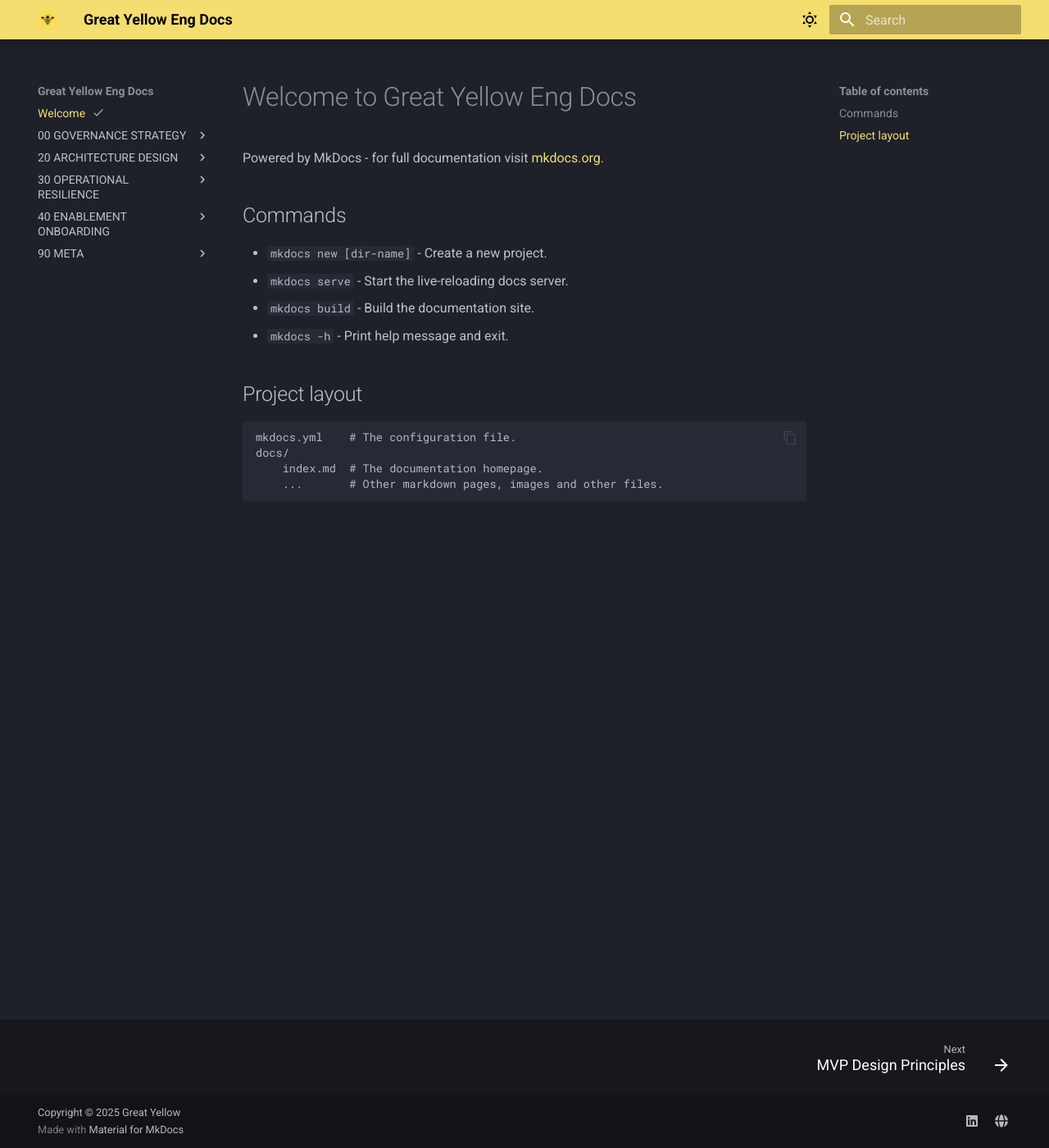
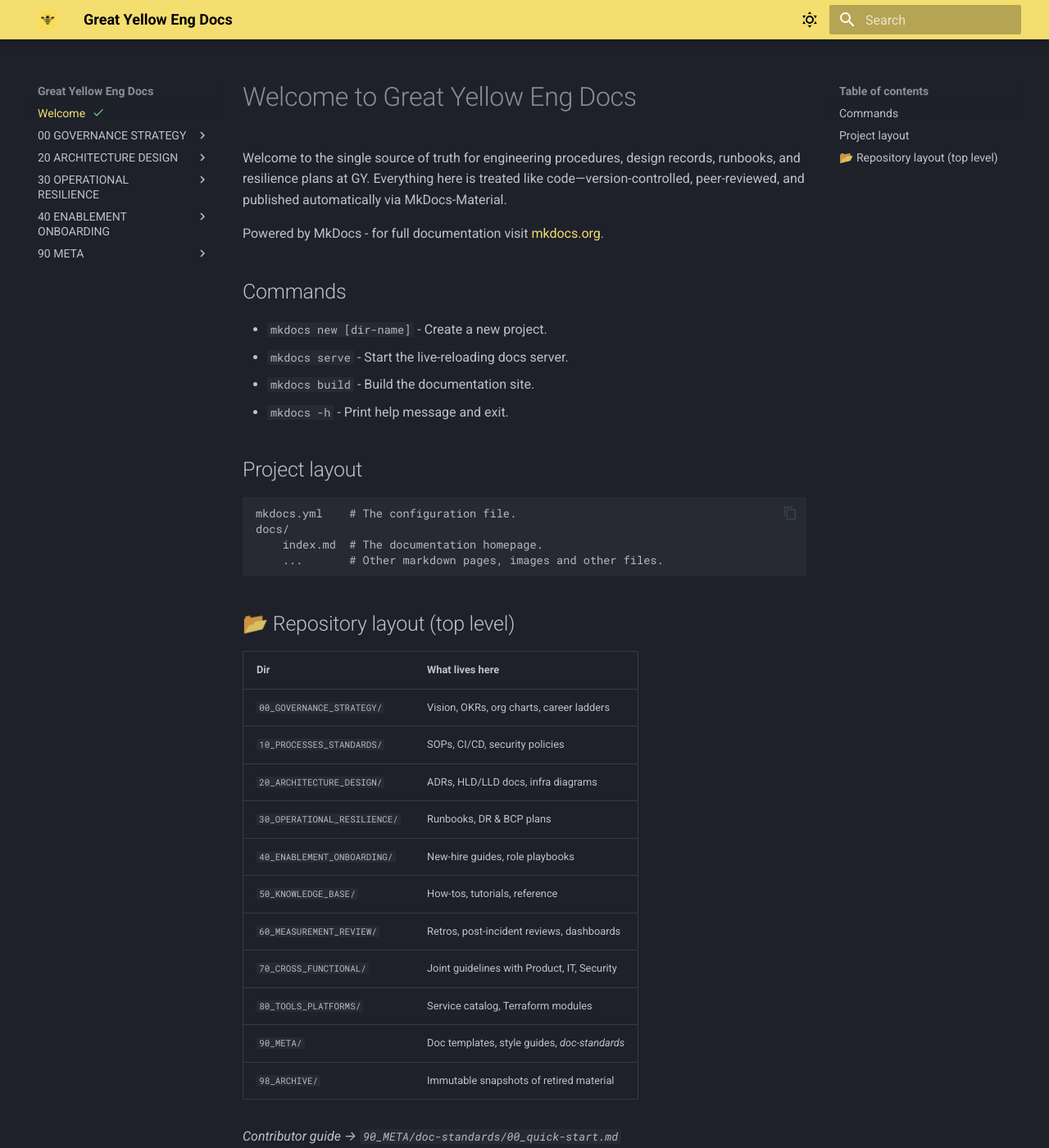
Before and after one commit to jsouthin/bumblebee-documentation, an MkDocs documentation site: the page built from docs/index.md, in a window 1280 px wide and 1400 px high. Shown: the whole window at 82% size. Built offline with MkDocs 1.6.1 and Material for MkDocs 9.7.7, drawn with Linux system fonts in a browser that asks for light colours.

```diff
--- a/docs/index.md
+++ b/docs/index.md
@@ -10,6 +10,9 @@
 ---
 
 # Welcome to Great Yellow Eng Docs
+
+Welcome to the single source of truth for engineering procedures, design records, runbooks, and resilience plans at GY.
+Everything here is treated like code—version-controlled, peer-reviewed, and published automatically via MkDocs-Material.
 
 Powered by MkDocs - for full documentation visit [mkdocs.org](https://www.mkdocs.org).
 
@@ -26,3 +29,22 @@
     docs/
         index.md  # The documentation homepage.
         ...       # Other markdown pages, images and other files.
+
+
+## 📂 Repository layout (top level)
+
+| Dir | What lives here |
+|-----|-----------------|
+| `00_GOVERNANCE_STRATEGY/`      | Vision, OKRs, org charts, career ladders |
+| `10_PROCESSES_STANDARDS/`      | SOPs, CI/CD, security policies |
+| `20_ARCHITECTURE_DESIGN/`      | ADRs, HLD/LLD docs, infra diagrams |
+| `30_OPERATIONAL_RESILIENCE/`   | Runbooks, DR & BCP plans |
+| `40_ENABLEMENT_ONBOARDING/`    | New-hire guides, role playbooks |
+| `50_KNOWLEDGE_BASE/`           | How-tos, tutorials, reference |
+| `60_MEASUREMENT_REVIEW/`       | Retros, post-incident reviews, dashboards |
+| `70_CROSS_FUNCTIONAL/`         | Joint guidelines with Product, IT, Security |
+| `80_TOOLS_PLATFORMS/`          | Service catalog, Terraform modules |
+| `90_META/`                     | Doc templates, style guides, *doc-standards* |
+| `98_ARCHIVE/`                  | Immutable snapshots of retired material |
+
+*Contributor guide → `90_META/doc-standards/00_quick-start.md`*
```
Also changed, not shown: 2 other files.
